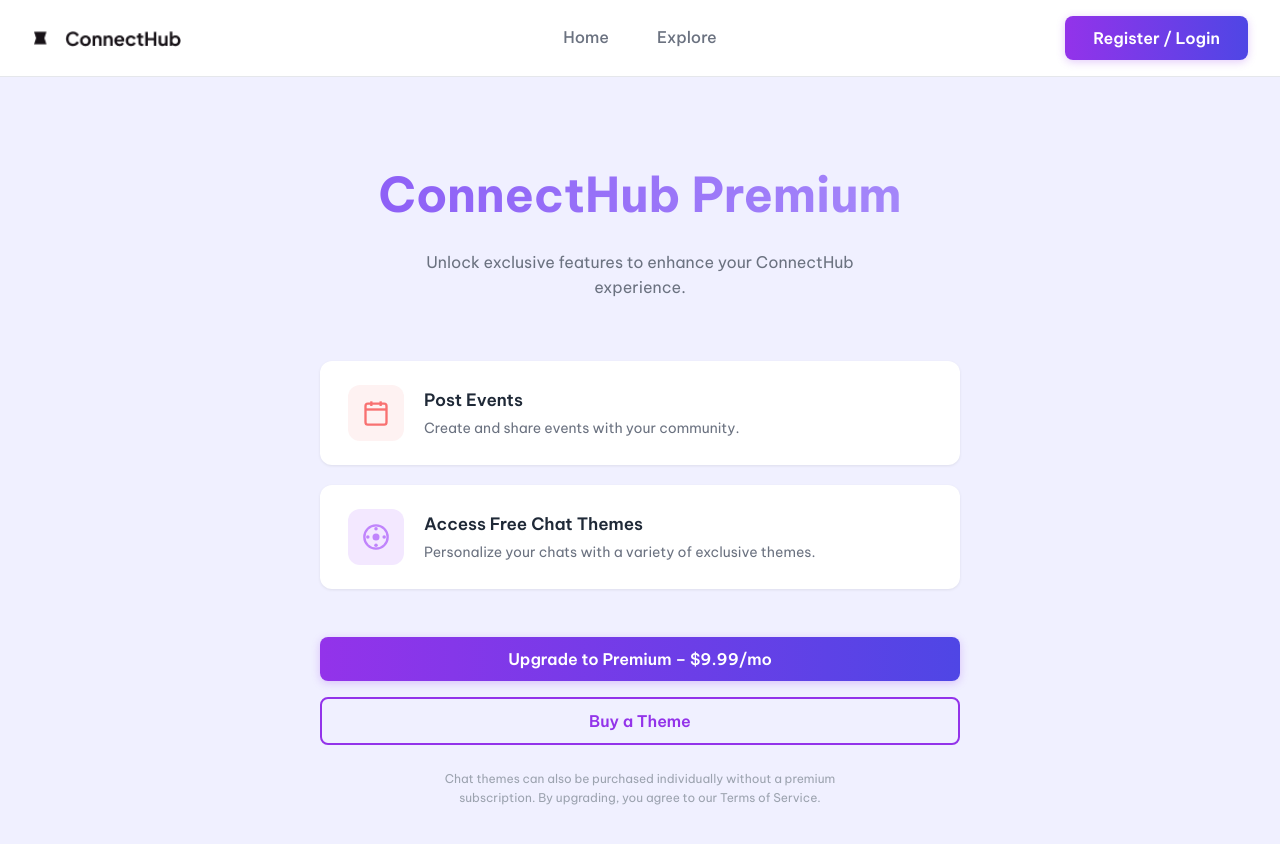
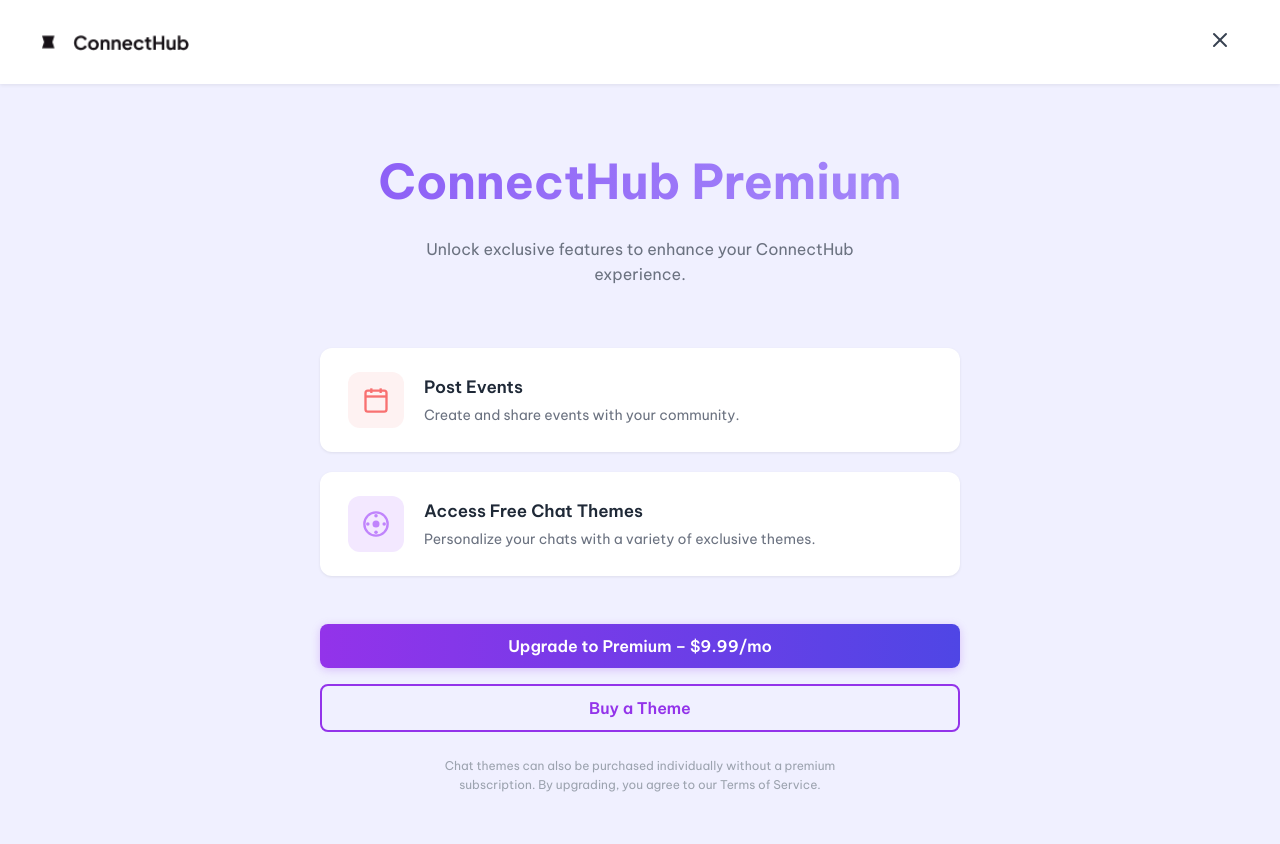
Before and after one commit to prissjasmine05/SQA-ConnectHub, a Next.js app: page /premium in a window 1280 px wide. Shown: the top 844 px of the page. Built offline with nearby package versions, Linux system fonts and the light colour scheme.

Commit message:
ilangin navbar premium

```diff
--- a/pages/premium/chat-themes.js
+++ b/pages/premium/chat-themes.js
@@ -1,78 +1,51 @@
 // pages/premium/chat-themes.js
 import React, { useState } from 'react';
-import Navbar from '../../components/Navbar';
+import Image from 'next/image';
 import Button from '../../components/Button';
 
 export default function ChatThemes() {
   const [selectedTheme, setSelectedTheme] = useState('Ocean Breeze');
 
   const themes = [
-    {
-      id: 1,
-      name: 'Ocean Breeze',
-      image: 'https://images.unsplash.com/photo-1505142468610-359e7d316be0?w=400&h=400&fit=crop',
-      gradient: 'linear-gradient(180deg, rgba(44, 95, 111, 0.7) 0%, rgba(26, 61, 74, 0.9) 100%)',
-      free: true
-    },
-    {
-      id: 2,
-      name: 'Midnight Sky',
-      image: 'https://images.unsplash.com/photo-1519681393784-d120267933ba?w=400&h=400&fit=crop',
-      gradient: 'linear-gradient(180deg, rgba(26, 31, 53, 0.7) 0%, rgba(15, 20, 25, 0.9) 100%)',
-      free: true
-    },
-    {
-      id: 3,
-      name: 'Forest Whisper',
-      image: 'https://images.unsplash.com/photo-1511497584788-876760111969?w=400&h=400&fit=crop',
-      gradient: 'linear-gradient(180deg, rgba(31, 58, 44, 0.7) 0%, rgba(15, 31, 22, 0.9) 100%)',
-      free: true
-    },
-    {
-      id: 4,
-      name: 'Neon City',
-      image: 'https://images.unsplash.com/photo-1514539079130-25950c84af65?w=400&h=400&fit=crop',
-      gradient: 'linear-gradient(180deg, rgba(26, 26, 46, 0.7) 0%, rgba(15, 15, 26, 0.9) 100%)',
-      free: true
-    },
-    {
-      id: 5,
-      name: 'Desert Mirage',
-      image: 'https://images.unsplash.com/photo-1509316785289-025f5b846b35?w=400&h=400&fit=crop',
-      gradient: 'linear-gradient(180deg, rgba(74, 63, 53, 0.7) 0%, rgba(42, 31, 21, 0.9) 100%)',
-      free: true
-    },
-    {
-      id: 6,
-      name: 'Aurora Borealis',
-      image: 'https://images.unsplash.com/photo-1579033461380-adb47c3eb938?w=400&h=400&fit=crop',
-      gradient: 'linear-gradient(180deg, rgba(107, 114, 128, 0.7) 0%, rgba(75, 85, 99, 0.9) 100%)',
-      free: true
-    },
-    {
-      id: 7,
-      name: 'Cherry Blossom',
-      image: 'https://images.unsplash.com/photo-1522383225653-ed111181a951?w=400&h=400&fit=crop',
-      gradient: 'linear-gradient(180deg, rgba(254, 202, 202, 0.5) 0%, rgba(252, 165, 165, 0.7) 100%)',
-      free: true
-    },
-    {
-      id: 8,
-      name: 'Butterfly',
-      image: 'https://images.unsplash.com/photo-1526336024174-e58f5cdd8e13?w=400&h=400&fit=crop',
-      gradient: 'linear-gradient(180deg, rgba(59, 47, 79, 0.7) 0%, rgba(42, 31, 63, 0.9) 100%)',
-      free: true
-    },
-    {
-      id: 9,
-      name: 'Colorful',
-      image: 'https://images.unsplash.com/photo-1558618666-fcd25c85cd64?w=400&h=400&fit=crop',
-      gradient: 'linear-gradient(180deg, rgba(253, 230, 138, 0.5) 0%, rgba(252, 211, 77, 0.7) 100%)',
-      free: true
-    },
+    { id: 1, name: 'Ocean Breeze', image: 'https://images.unsplash.com/photo-1505142468610-359e7d316be0?w=400&h=400&fit=crop', gradient: 'linear-gradient(180deg, rgba(44, 95, 111, 0.7) 0%, rgba(26, 61, 74, 0.9) 100%)', free: true },
+    { id: 2, name: 'Midnight Sky', image: 'https://images.unsplash.com/photo-1519681393784-d120267933ba?w=400&h=400&fit=crop', gradient: 'linear-gradient(180deg, rgba(26, 31, 53, 0.7) 0%, rgba(15, 20, 25, 0.9) 100%)', free: true },
+    { id: 3, name: 'Forest Whisper', image: 'https://images.unsplash.com/photo-1511497584788-876760111969?w=400&h=400&fit=crop', gradient: 'linear-gradient(180deg, rgba(31, 58, 44, 0.7) 0%, rgba(15, 31, 22, 0.9) 100%)', free: true },
+    { id: 4, name: 'Neon City', image: 'https://images.unsplash.com/photo-1514539079130-25950c84af65?w=400&h=400&fit=crop', gradient: 'linear-gradient(180deg, rgba(26, 26, 46, 0.7) 0%, rgba(15, 15, 26, 0.9) 100%)', free: true },
+    { id: 5, name: 'Desert Mirage', image: 'https://images.unsplash.com/photo-1509316785289-025f5b846b35?w=400&h=400&fit=crop', gradient: 'linear-gradient(180deg, rgba(74, 63, 53, 0.7) 0%, rgba(42, 31, 21, 0.9) 100%)', free: true },
+    { id: 6, name: 'Aurora Borealis', image: 'https://images.unsplash.com/photo-1579033461380-adb47c3eb938?w=400&h=400&fit=crop', gradient: 'linear-gradient(180deg, rgba(107, 114, 128, 0.7) 0%, rgba(75, 85, 99, 0.9) 100%)', free: true },
+    { id: 7, name: 'Cherry Blossom', image: 'https://images.unsplash.com/photo-1522383225653-ed111181a951?w=400&h=400&fit=crop', gradient: 'linear-gradient(180deg, rgba(254, 202, 202, 0.5) 0%, rgba(252, 165, 165, 0.7) 100%)', free: true },
+    { id: 8, name: 'Butterfly', image: 'https://images.unsplash.com/photo-1526336024174-e58f5cdd8e13?w=400&h=400&fit=crop', gradient: 'linear-gradient(180deg, rgba(59, 47, 79, 0.7) 0%, rgba(42, 31, 63, 0.9) 100%)', free: true },
+    { id: 9, name: 'Colorful', image: 'https://images.unsplash.com/photo-1558618666-fcd25c85cd64?w=400&h=400&fit=crop', gradient: 'linear-gradient(180deg, rgba(253, 230, 138, 0.5) 0%, rgba(252, 211, 77, 0.7) 100%)', free: true },
   ];
 
   const selectedThemeData = themes.find(t => t.name === selectedTheme);
+
+  const styles = {
+    header: {
+      display: 'flex',
+      justifyContent: 'space-between',
+      alignItems: 'center',
+      padding: '16px 24px',
+      background: 'white',
+      borderBottom: '1px solid #E5E7EB',
+      position: 'sticky',
+      top: 0,
+      zIndex: 10,
+    },
+    headerLeft: {
+      display: 'flex',
+      alignItems: 'center',
+      gap: '12px',
+    },
+    closeButton: {
+      background: 'transparent',
+      border: 'none',
+      cursor: 'pointer',
+      padding: '8px',
+      borderRadius: '8px',
+      transition: 'background 0.2s ease',
+    },
+  };
 
   return (
     <>
@@ -81,56 +54,37 @@ export default function ChatThemes() {
           min-height: 100vh;
           background: #F0F0FF;
         }
-
         .container {
           max-width: 1200px;
           margin: 0 auto;
           padding: 60px 40px;
         }
-
-        .header {
+        .headerSection {
           text-align: center;
           margin-bottom: 60px;
         }
-
         .title {
           font-size: 42px;
           font-weight: 700;
           color: #1F2937;
           margin-bottom: 12px;
         }
-
         .subtitle {
           font-size: 15px;
           color: #6B7280;
           line-height: 1.6;
         }
-
         .mainContent {
           display: grid;
           grid-template-columns: 1fr 1.3fr;
           gap: 60px;
           align-items: start;
         }
-
-        /* Premium Themes Section */
-        .themesSection {
-
-        }
-
-        .sectionTitle {
-          font-size: 20px;
-          font-weight: 700;
-          color: #1F2937;
-          margin-bottom: 24px;
-        }
-
         .themesGrid {
           display: grid;
           grid-template-columns: repeat(3, 1fr);
           gap: 16px;
         }
-
         .themeCard {
           position: relative;
           border-radius: 12px;
@@ -140,22 +94,13 @@ export default function ChatThemes() {
           transition: all 0.2s;
           border: 3px solid transparent;
         }
-
         .themeCard:hover {
           transform: translateY(-2px);
           box-shadow: 0 8px 16px rgba(0, 0, 0, 0.15);
         }
-
         .themeCard.active {
           border-color: #8B5CF6;
         }
-
-        .themeImage {
-          width: 100%;
-          height: 100%;
-          object-fit: cover;
-        }
-
         .themeName {
           position: absolute;
           bottom: 0;
@@ -167,27 +112,16 @@ export default function ChatThemes() {
           font-size: 13px;
           font-weight: 600;
         }
-
-        /* Theme Preview Section */
         .previewSection {
           position: sticky;
           top: 100px;
         }
-
-        .previewTitle {
-          font-size: 20px;
-          font-weight: 700;
-          color: #1F2937;
-          margin-bottom: 24px;
-        }
-
         .previewCard {
           border-radius: 16px;
           overflow: hidden;
           box-shadow: 0 4px 12px rgba(0, 0, 0, 0.1);
           position: relative;
         }
-
         .chatPreview {
           height: 450px;
           background-size: cover;
@@ -198,7 +132,6 @@ export default function ChatThemes() {
           gap: 16px;
           position: relative;
         }
-
         .chatBackground {
           position: absolute;
           top: 0;
@@ -208,7 +141,6 @@ export default function ChatThemes() {
           object-fit: cover;
           z-index: 0;
         }
-
         .chatOverlay {
           position: absolute;
           top: 0;
@@ -217,7 +149,6 @@ export default function ChatThemes() {
           height: 100%;
           z-index: 1;
         }
-
         .chatMessages {
           position: relative;
           z-index: 2;
@@ -225,7 +156,6 @@ export default function ChatThemes() {
           flex-direction: column;
           gap: 16px;
         }
-
         .message {
           max-width: 75%;
           padding: 12px 16px;
@@ -236,14 +166,12 @@ export default function ChatThemes() {
           align-items: flex-end;
           gap: 8px;
         }
-
         .messageLeft {
           align-self: flex-start;
           background: white;
           color: #1F2937;
           border-bottom-left-radius: 4px;
         }
-
         .messageRight {
           align-self: flex-end;
           background: #8B5CF6;
@@ -251,7 +179,6 @@ export default function ChatThemes() {
           border-bottom-right-radius: 4px;
           flex-direction: row-reverse;
         }
-
         .avatar {
           width: 28px;
           height: 28px;
@@ -259,14 +186,6 @@ export default function ChatThemes() {
           background: #D1D5DB;
           flex-shrink: 0;
         }
-
-        .avatarImage {
-          width: 100%;
-          height: 100%;
-          border-radius: 50%;
-          object-fit: cover;
-        }
-
         .themeInfo {
           position: absolute;
           bottom: 24px;
@@ -277,7 +196,6 @@ export default function ChatThemes() {
           align-items: center;
           z-index: 3;
         }
-
         .themeInfoText h3 {
           font-size: 20px;
           font-weight: 700;
@@ -285,7 +203,6 @@ export default function ChatThemes() {
           margin-bottom: 4px;
           text-shadow: 0 2px 4px rgba(0, 0, 0, 0.3);
         }
-
         .themeInfoText p {
           font-size: 14px;
           color: white;
@@ -293,55 +210,51 @@ export default function ChatThemes() {
           margin: 0;
           text-shadow: 0 2px 4px rgba(0, 0, 0, 0.3);
         }
-
-        /* Responsive */
-        @media (max-width: 968px) {
-          .mainContent {
-            grid-template-columns: 1fr;
-            gap: 40px;
-          }
-
-          .previewSection {
-            position: relative;
-            top: 0;
-          }
-
-          .themesGrid {
-            grid-template-columns: repeat(2, 1fr);
-          }
-        }
-
-        @media (max-width: 640px) {
-          .container {
-            padding: 40px 20px;
-          }
-
-          .title {
-            font-size: 32px;
-          }
-
-          .themesGrid {
-            grid-template-columns: repeat(2, 1fr);
-            gap: 12px;
-          }
-        }
       `}</style>
 
       <div className="pageWrapper">
-        <Navbar />
+        {/* Custom Header */}
+        <div style={styles.header}>
+          <div style={styles.headerLeft}>
+            <Image
+              src="/images/LogoConnectHub.png"
+              alt="ConnectHub Logo"
+              width={150}
+              height={40}
+              priority
+              style={{ objectFit: 'contain' }}
+            />
+          </div>
+
+          <button
+            style={styles.closeButton}
+            onClick={() => window.history.back()}
+            aria-label="Close"
+          >
+            <svg
+              width="24"
+              height="24"
+              viewBox="0 0 24 24"
+              fill="none"
+              stroke="currentColor"
+              strokeWidth="2"
+              strokeLinecap="round"
+            >
+              <line x1="18" y1="6" x2="6" y2="18"></line>
+              <line x1="6" y1="6" x2="18" y2="18"></line>
+            </svg>
+          </button>
+        </div>
 
         <div className="container">
-          {/* Header */}
-          <div className="header">
+          <div className="headerSection">
             <h1 className="title">Chat Themes</h1>
             <p className="subtitle">
               Personalize your chat experience with unique themes. Click a theme to preview.
             </p>
           </div>
 
-          {/* Main Content */}
           <div className="mainContent">
-            {/* Premium Themes */}
             <div className="themesSection">
               <h2 className="sectionTitle">Premium Themes</h2>
               <div className="themesGrid">
@@ -351,36 +264,23 @@ export default function ChatThemes() {
                     className={`themeCard ${selectedTheme === theme.name ? 'active' : ''}`}
                     onClick={() => setSelectedTheme(theme.name)}
                   >
-                    <img
-                      className="themeImage"
-                      src={theme.image}
-                      alt={theme.name}
-                    />
+                    <img className="themeImage" src={theme.image} alt={theme.name} />
                     <div className="themeName">{theme.name}</div>
                   </div>
                 ))}
               </div>
             </div>
 
-            {/* Theme Preview */}
             <div className="previewSection">
               <h2 className="previewTitle">Theme Preview</h2>
               <div className="previewCard">
                 <div className="chatPreview">
-                  {/* Background Image */}
                   <img
                     className="chatBackground"
                     src={selectedThemeData?.image}
                     alt={selectedThemeData?.name}
                   />
-
-                  {/* Gradient Overlay */}
-                  <div
-                    className="chatOverlay"
-                    style={{ background: selectedThemeData?.gradient }}
-                  />
-
-                  {/* Chat Messages */}
+                  <div className="chatOverlay" style={{ background: selectedThemeData?.gradient }} />
                   <div className="chatMessages">
                     <div className="message messageLeft">
                       <div className="avatar"></div>
@@ -390,15 +290,15 @@ export default function ChatThemes() {
                       <div className="avatar">
                         <img className="avatarImage" src="https://i.pravatar.cc/150?img=5" alt="User" />
                       </div>
-                      <div>Oh yeah! I'm checking them out now. The "{selectedTheme}" one is so calming.</div>
+                      <div>
+                        Oh yeah! I'm checking them out now. The "{selectedTheme}" one is so calming.
+                      </div>
                     </div>
                     <div className="message messageLeft">
                       <div className="avatar"></div>
                       <div>Right?! It makes me feel like I'm at the beach. What do you think?</div>
                     </div>
                   </div>
-
-                  {/* Theme Info - Floating */}
                   <div className="themeInfo">
                     <div className="themeInfoText">
                       <h3>{selectedTheme}</h3>
--- a/pages/premium/index.js
+++ b/pages/premium/index.js
@@ -1,9 +1,37 @@
 // pages/premium/index.js
 import React from 'react';
-import Navbar from '../../components/Navbar';
+import Image from 'next/image';
 import Button from '../../components/Button';
 
 export default function Premium() {
+  const styles = {
+    header: {
+      display: 'flex',
+      alignItems: 'center',
+      justifyContent: 'space-between',
+      padding: '20px 40px',
+      backgroundColor: '#ffffff',
+      boxShadow: '0 1px 4px rgba(0,0,0,0.08)',
+      position: 'sticky',
+      top: 0,
+      zIndex: 10,
+    },
+    headerLeft: {
+      display: 'flex',
+      alignItems: 'center',
+      gap: '10px',
+    },
+    closeButton: {
+      background: 'none',
+      border: 'none',
+      cursor: 'pointer',
+      color: '#374151',
+      padding: '8px',
+      borderRadius: '50%',
+      transition: 'background 0.2s',
+    },
+  };
+
   return (
     <>
       <style jsx>{`
@@ -15,7 +43,7 @@ export default function Premium() {
         .container {
           max-width: 680px;
           margin: 0 auto;
-          padding: 80px 20px;
+          padding: 60px 20px 80px;
         }
 
         /* Content */
@@ -113,7 +141,7 @@ export default function Premium() {
         /* Responsive */
         @media (max-width: 768px) {
           .container {
-            padding: 60px 20px;
+            padding: 40px 20px 60px;
           }
 
           .title {
@@ -128,8 +156,38 @@ export default function Premium() {
       `}</style>
 
       <div className="pageWrapper">
-        {/* Navbar */}
-        <Navbar />
+        {/* Header */}
+        <div style={styles.header}>
+          <div style={styles.headerLeft}>
+            <Image
+              src="/images/LogoConnectHub.png"
+              alt="ConnectHub Logo"
+              width={150}
+              height={40}
+              priority
+              style={{ objectFit: 'contain' }}
+            />
+          </div>
+
+          <button
+            style={styles.closeButton}
+            onClick={() => window.history.back()}
+            aria-label="Close"
+          >
+            <svg
+              width="24"
+              height="24"
+              viewBox="0 0 24 24"
+              fill="none"
+              stroke="currentColor"
+              strokeWidth="2"
+              strokeLinecap="round"
+            >
+              <line x1="18" y1="6" x2="6" y2="18"></line>
+              <line x1="6" y1="6" x2="18" y2="18"></line>
+            </svg>
+          </button>
+        </div>
 
         {/* Main Content */}
         <div className="container">
```
